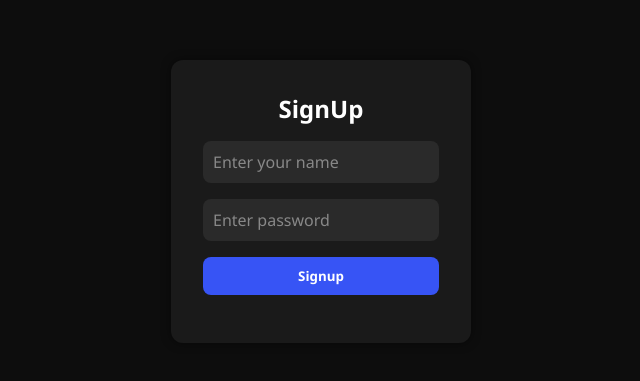
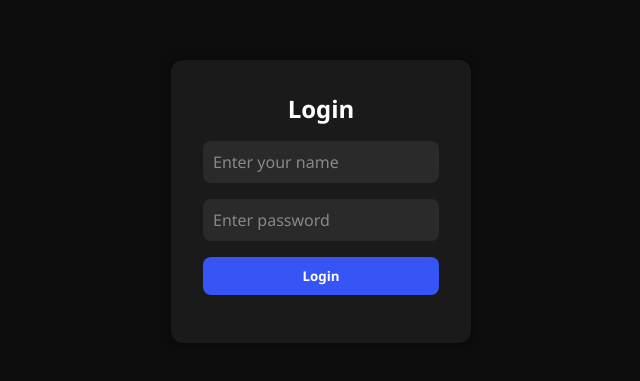
Before and after one commit to Harsh-Raj1603/chatverse, a website: page public/index.html in a window 1280 px wide. Shown: the part 199-580 px from the top of the page, 319-959 px from the left. Drawn offline with nearby package versions, Linux system fonts and the light colour scheme; no server answers.

Commit message:
Force redeploy

```diff
--- a/public/index.html
+++ b/public/index.html
@@ -12,10 +12,10 @@
 
   <div id="loginScreen" class="login-screen">
     <div class="login-box">
-      <h2>SignUp</h2>
+      <h2>Login</h2>
       <input id="usernameInput" type="text" placeholder="Enter your name" autocomplete="off" />
       <input id="passwordInput" type="password" placeholder="Enter password" autocomplete="off" />
-      <button id="loginBtn">Signup</button>
+      <button id="loginBtn">Login</button>
       <p id="loginError" class="error-text"></p>
     </div>
   </div>
```
